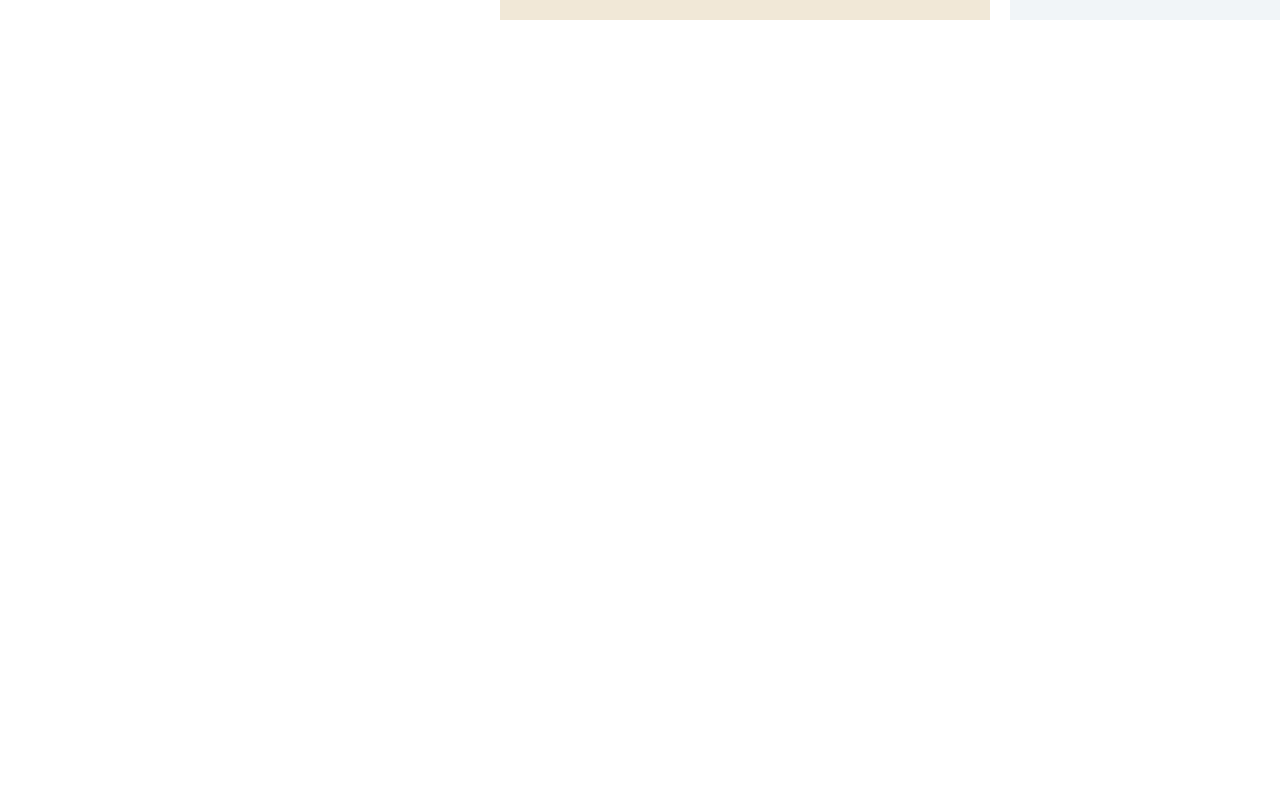
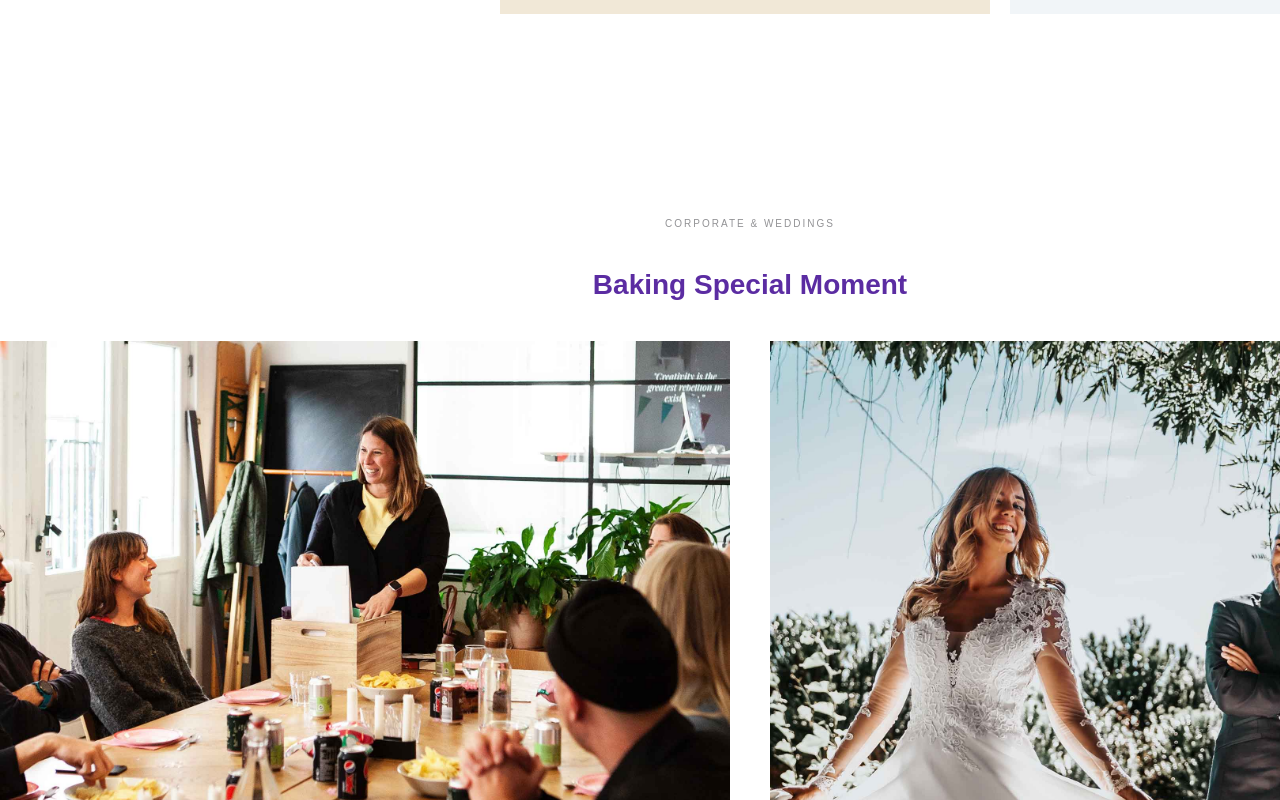
Before and after one commit to Shikanto/proj-html-vuejs, a Vue app: page / in a window 1280 px wide. Shown: the part 2000-2800 px from the top of the page. Before the commit the page ends 2224 px from the top, so only its background shows below. Built offline with nearby package versions, Linux system fonts and the light colour scheme.

Commit message:
add section 2 with hover effect

```diff
--- a/src/App.vue
+++ b/src/App.vue
@@ -2,8 +2,9 @@
   <div id="app">
     <Header>
     </Header>
-    <main class="spacing-section">
-      <Section1></Section1>
+    <main >
+      <Section1 class="spacing-section"></Section1>
+      <Section2 class="spacing-section"></Section2>
     </main>
   </div>
 </template>
@@ -11,11 +12,12 @@
 <script>
 import Header from "./components/Header.vue"
 import Section1 from "./components/Section1.vue"
+import Section2 from "./components/Section2.vue"
 
 export default {
   name: "App",
   components: {
-    Header, Section1,
+    Header, Section1, Section2,
   },
 };
 </script>
--- /dev/null
+++ b/src/components/Section2.vue
@@ -0,0 +1,46 @@
+<template>
+    <div class="container">
+        <div class="text-center">
+            <div class="subtitle">CORPORATE & WEDDINGS</div>
+            <h3 class="spacing-title">Baking Special Moment</h3>
+        </div>
+        <div class="container-special-moments d-flex">
+           <SpecialMoments
+           v-for="(moment, i) in SpecialMoment"
+             :key="i" :infoMoment="moment">
+           ></SpecialMoments>
+        </div>
+    </div>
+</template>
+<script>
+import SpecialMoments from "./SpecialMoments.vue";
+
+export default {
+    name:"Section2",
+    components:{
+        SpecialMoments,
+    },
+    data() {
+        return {
+            SpecialMoment: [
+                {
+                    imgShow:"corporate-bg.jpg",
+                    imgHover:"corporate-hover-bg.jpg",
+                    nameEvent:"international bakery",
+                    typeEvent:"Corporate Events",
+                },
+                {
+                    imgShow:"wedding-bg.jpg",
+                    imgHover:"wedding-hover-bg.jpg",
+                    nameEvent:"private dining hall",
+                    typeEvent:"Weddings & Parties",
+                },
+
+            ]
+        }
+    },
+}
+</script>
+<style lang="scss">
+
+</style>
--- /dev/null
+++ b/src/components/SpecialMoments.vue
@@ -0,0 +1,27 @@
+<template>
+  <div class="container-img-special-moments">
+    <img :src="require(`../assets/${infoMoment.imgShow}`)" alt="" />
+    <div class="overlay">
+        <img class="absolute" :src="require(`../assets/${infoMoment.imgHover}`)" alt="">
+        <div class="text-center absolute indexPlus">
+            <div class="subtitle">{{infoMoment.nameEvent}}</div>
+            <h2>{{infoMoment.typeEvent}}</h2>
+            <div>
+                <button class="btn btn-purple">Explore more</button>
+            </div>
+        </div>
+    </div>
+    <div class="overlay"></div>
+  </div>
+</template>
+<script>
+export default {
+  name: "SpecialMoments",
+  props:{
+      infoMoment: Object,
+  }
+};
+</script>
+<style lang="scss">
+
+</style>
--- a/src/style/app.scss
+++ b/src/style/app.scss
@@ -114,8 +114,26 @@ header{
     width: calc(100% - (100% / 3));
     justify-content: space-between;
     position: relative;
+
+    .cardProducts{
+        position: relative;
+    }
 }
 
-.cardProducts{
-    position: relative;
+.container-special-moments{
+    justify-content: space-between;
+    gap: $gap-imgs * 2;
+
+    .container-img-special-moments{
+        width: 50%;
+        position: relative;
+
+        img{
+            width: 100%;
+        }
+        h2{
+            margin-top: 15px;
+            margin-bottom: 15px;
+        }
+    }
 }
--- a/src/style/utilities.scss
+++ b/src/style/utilities.scss
@@ -1,5 +1,17 @@
 .d-flex{
     display: flex;
+}
+
+.text-center{
+    text-align: center;
+}
+
+.absolute{
+    position: absolute;
+}
+
+.indexPlus{
+    z-index: 4;
 }
 
 .container{
@@ -8,7 +20,7 @@
 }
 
 .subtitle{
-    font-size: 15px;
+    font-size: 10px;
     color: $color-subtitle;
     letter-spacing: 2px;
 }
@@ -103,10 +115,13 @@ h3{
 
 }
 
-.cardProducts:hover .overlay{
+.cardProducts:hover .overlay, .container-img-special-moments:hover .overlay{
     display: flex;
     justify-content: center;
     align-items: center;
     flex-direction: column;
+}
+
+.cardProducts:hover .overlay{
     background-color: rgba(0,0,0,0.5);
 }
```
